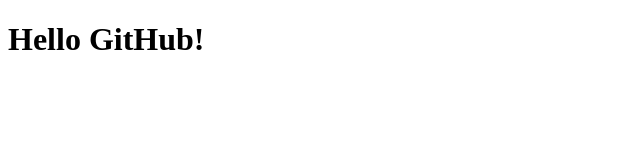
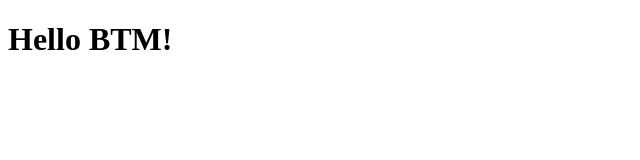
Before and after one commit to ry-yamashita-blip/my-first-repo, a plain HTML site: page index.html in a window 1280 px wide. Shown: the whole page, without its empty margins (0-640 px from the left). Drawn offline with Linux system fonts and the light colour scheme.

Commit message:
10/09/9:31

```diff
--- a/index.html
+++ b/index.html
@@ -5,6 +5,6 @@
   <title>Hello yamashita02</title>
 </head>
 <body>
-  <h1>Hello GitHub!</h1>
+  <h1>Hello BTM!</h1>
 </body>
 </html>
```
